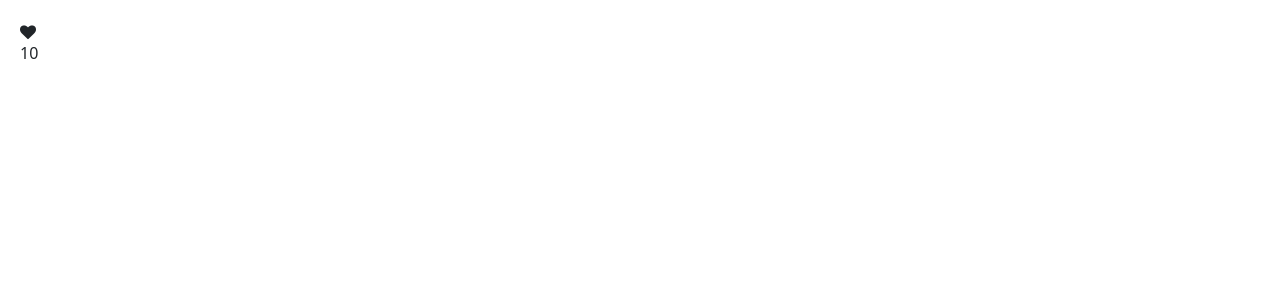
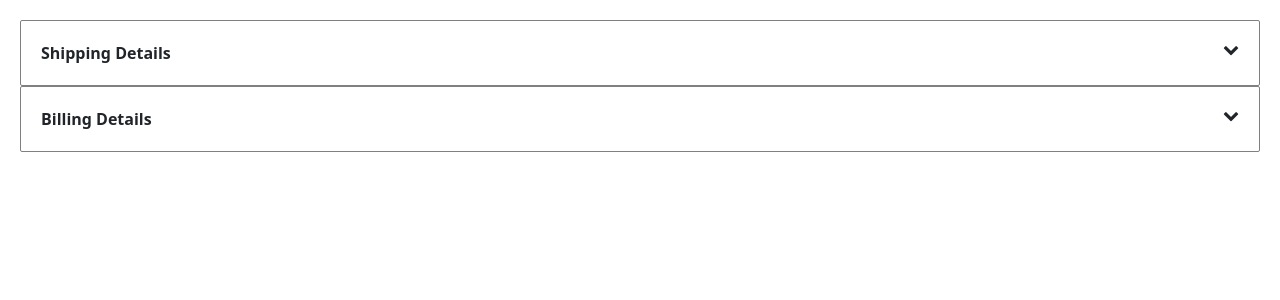
Before and after one commit to sihasmk/angular-mosh, an Angular app: page / in a window 1280 px wide. Shown: the top 300 px of the page. Built offline with nearby package versions, Linux system fonts and the light colour scheme.

Commit message:
Completed section on Directives

```diff
--- a/src/app/app.component.html
+++ b/src/app/app.component.html
@@ -1 +1,2 @@
-<app-like [likesCount]="tweet.likesCount" [isActive]="tweet.isLiked"></app-like>
+<zippy title="Shipping Details">Shipping Details Content</zippy>
+<zippy title="Billing Details">Billing Details Content</zippy>
--- a/src/app/app.component.ts
+++ b/src/app/app.component.ts
@@ -7,9 +7,8 @@ import { Component } from '@angular/core';
 })
 
 export class AppComponent {
-  tweet = {
-    body: "body of the tweet...",
-    likesCount: 10,
-    isLiked: true
+  task = {
+    title: 'Review applications',
+    assignee: null
   }
 }
--- a/src/app/app.module.ts
+++ b/src/app/app.module.ts
@@ -14,6 +14,8 @@ import { FavouriteComponent } from './favourite/favourite.component';
 import { TitleCasePipe } from './title-case.pipe';
 import { PanelComponent } from './panel/panel.component';
 import { LikeComponent } from './like/like.component';
+import { InputFormatDirective } from './input-format.directive';
+import { ZippyComponent } from './zippy/zippy.component';
 
 @NgModule({
   declarations: [
@@ -25,7 +27,9 @@ import { LikeComponent } from './like/like.component';
     FavouriteComponent,
     TitleCasePipe,
     PanelComponent,
-    LikeComponent
+    LikeComponent,
+    InputFormatDirective,
+    ZippyComponent
   ],
   imports: [
     BrowserModule,
--- a/src/app/favourite/favourite.component.html
+++ b/src/app/favourite/favourite.component.html
@@ -1,6 +1,8 @@
 <i
   class="fa"
-  [class.fa-star-o]="!isFavourite"
-  [class.fa-star]="isFavourite"
+  [ngClass]="{
+    'fa-star': isFavourite,
+    'fa-star-o': !isFavourite
+  }"
   (click)="onClick()"
 ></i>
--- /dev/null
+++ b/src/app/input-format.directive.ts
@@ -0,0 +1,22 @@
+import { Directive, ElementRef, HostListener, Input } from '@angular/core';
+
+@Directive({
+  selector: '[appInputFormat]'
+})
+export class InputFormatDirective {
+  constructor(private el: ElementRef) { }
+
+  @Input('appInputFormat') format = 'lowercase';
+
+  @HostListener('blur') onBlur() {
+    let value: string = this.el.nativeElement.value;
+
+    if (this.format == 'lowercase')
+      this.el.nativeElement.value = value.toLowerCase();
+    else if (this.format == 'uppercase')
+      this.el.nativeElement.value = value.toUpperCase();
+
+  }
+
+
+}
--- /dev/null
+++ b/src/app/zippy/zippy.component.css
@@ -0,0 +1,22 @@
+.zippy {
+  border: 1px solid gray;
+  border-radius: 2px;
+}
+
+.zippy-heading {
+  font-weight: bold;
+  padding: 20px;
+  cursor: pointer;
+}
+
+.zippy-body {
+  padding: 20px;
+}
+
+.expanded {
+  background-color: #f0f0f0;
+}
+
+.fa {
+  float: right;
+}
--- /dev/null
+++ b/src/app/zippy/zippy.component.html
@@ -0,0 +1,15 @@
+<div class="zippy">
+  <div class="zippy-heading" [class.expanded]="isExpanded" (click)="toggle()">
+    {{ title }}
+    <i
+      class="fa"
+      [ngClass]="{
+        'fa-chevron-up': isExpanded,
+        'fa-chevron-down': !isExpanded
+      }"
+    ></i>
+  </div>
+  <div *ngIf="isExpanded" class="zippy-body">
+    <ng-content></ng-content>
+  </div>
+</div>
--- /dev/null
+++ b/src/app/zippy/zippy.component.ts
@@ -0,0 +1,15 @@
+import { Component, Input } from '@angular/core';
+
+@Component({
+  selector: 'zippy',
+  templateUrl: './zippy.component.html',
+  styleUrl: './zippy.component.css'
+})
+export class ZippyComponent {
+  @Input('title') title: string = "";
+  isExpanded: boolean = false;
+
+  toggle() {
+    this.isExpanded = !this.isExpanded;
+  }
+}
--- a/src/styles.css
+++ b/src/styles.css
@@ -5,3 +5,9 @@
 body {
   padding: 20px;
 }
+
+button {
+  cursor: pointer;
+  margin-right: 10px;
+  margin-bottom: 8px;
+}
```
Also changed, not shown: 2 other files (tests, documents, lock files or other folders).
